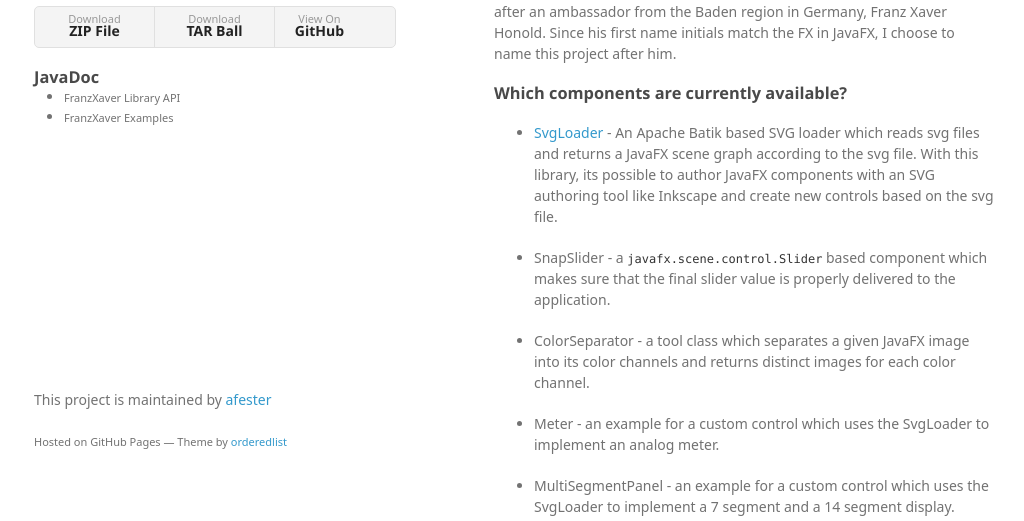
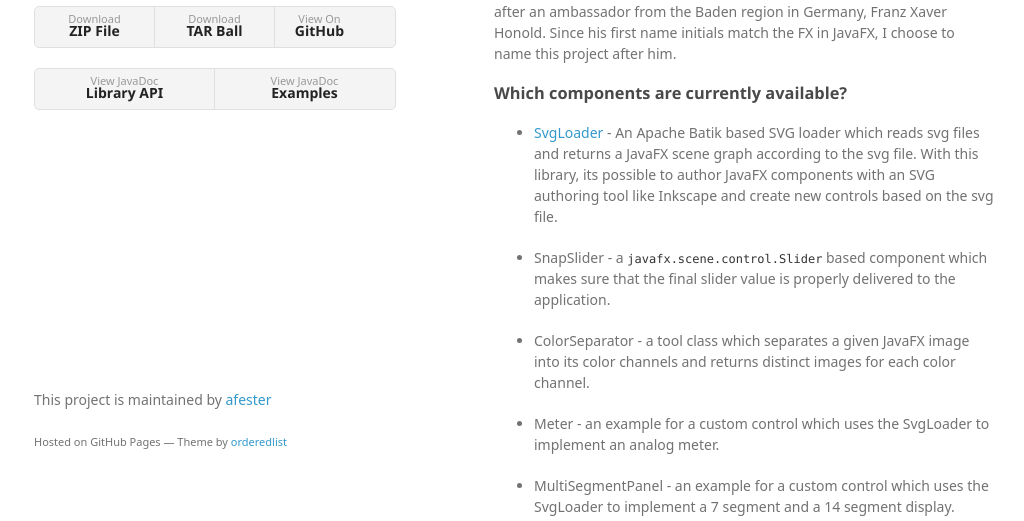
Before and after one commit to afester/FranzXaver, a plain HTML site: page index.html in a window 1280 px wide. Shown: the part 279-800 px from the top of the page, without its empty margins (126-1150 px from the left). Drawn offline with Linux system fonts and the light colour scheme; a web font is replaced by a local one.

Commit message:
Show links to javadoc in a horizontal list

```diff
--- a/index.html
+++ b/index.html
@@ -29,28 +29,6 @@
     width: 119px;
 }
 
-div.javadoc h3 {
-	margin-bottom: 0px;
-}
-
-div.javadoc ul {
-    background: inherit;
-	border: inherit;
-	list-style: inherit;
-	margin-left: 30px;
-}
-
-div.javadoc li {
-    float : inherit;
-	border: inherit;
-	width: 200px;
-	height: 20px;
-}
-
-div.javadoc a {
-    color: inherit;
-    text-align: left;
-}
 	</style>
   </head>
 
@@ -68,13 +46,10 @@
           <li><a href="https://github.com/afester/FranzXaver">View On <strong>GitHub</strong></a></li>
         </ul>
 
-		<div class="javadoc">
-		  <h3>JavaDoc</h3>
-		  <ul>
-			<li><a href="javadoc/index.html">FranzXaver Library API</a></li>
-			<li><a href="Examples/javadoc/index.html">FranzXaver Examples</a></li>
-		  </ul>
-		</div>
+		<ul>
+		  <li style="width:179px"><a href="javadoc/index.html">View JavaDoc <strong>Library API</strong></a></li>
+		  <li style="width:179px; border-right: none"><a href="Examples/javadoc/index.html">View JavaDoc <strong>Examples</strong></a></li>
+		</ul>
 
       </header>
 
```
